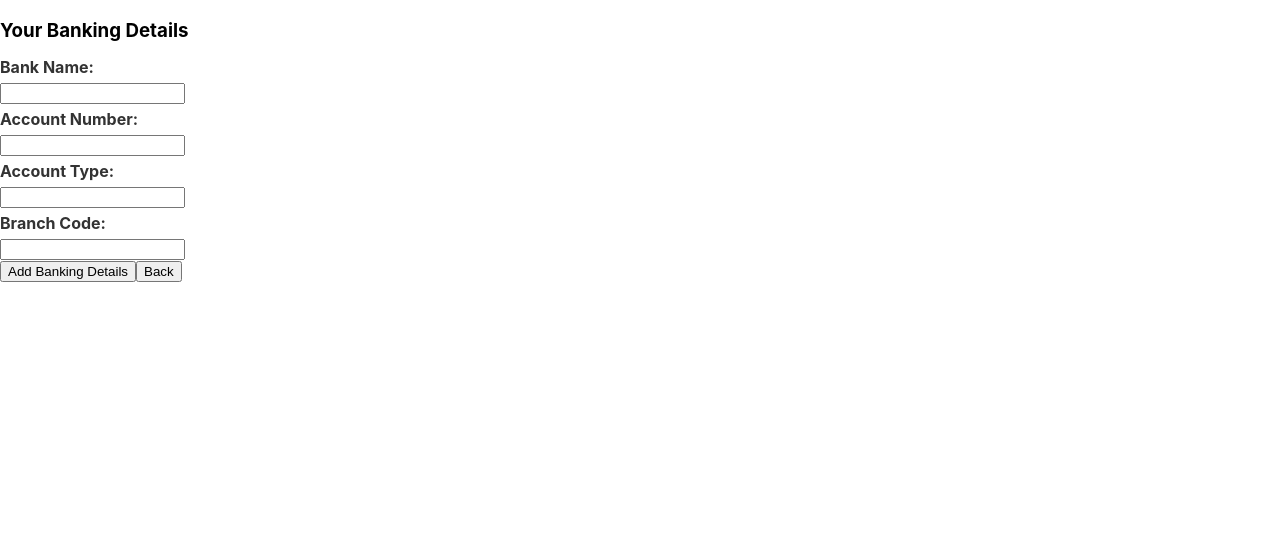
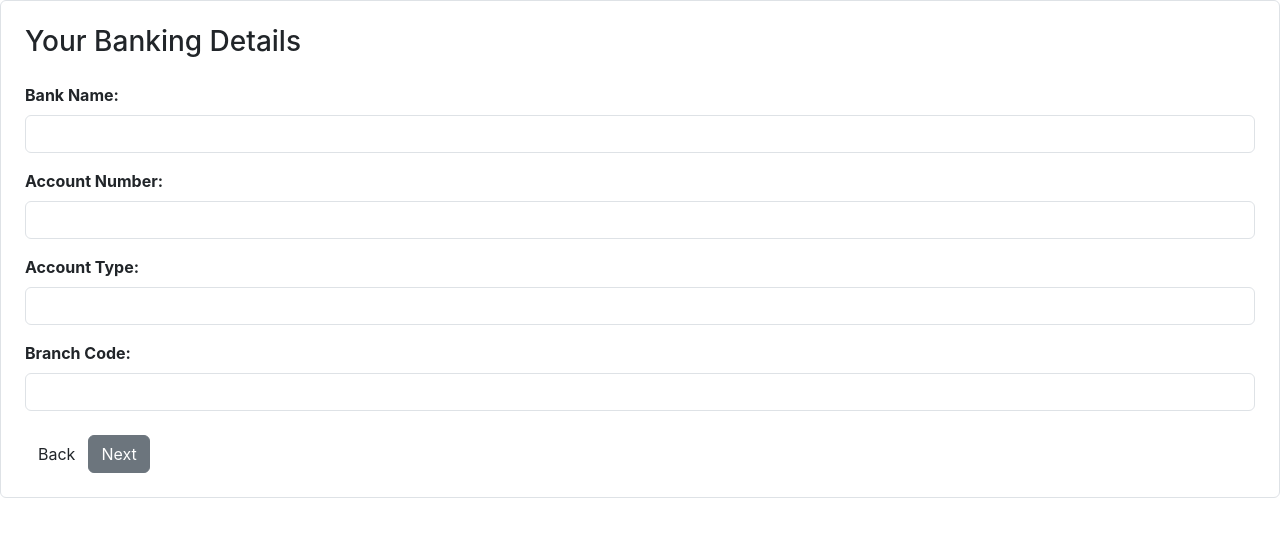
Before and after one commit to Keasanda/HR-System-main, a React (Create React App) app in the folder frontend/: page /add-banking-detail in a window 1280 px wide. Shown: the top 536 px of the page. Built offline with nearby package versions, Linux system fonts and the light colour scheme.

Commit message:
Frontend pages for two pages

```diff
--- a/frontend/public/index.html
+++ b/frontend/public/index.html
@@ -3,6 +3,8 @@
   <head>
     <meta charset="utf-8" />
     <link rel="icon" href="%PUBLIC_URL%/favicon.ico" />
+    <link href="https://cdn.jsdelivr.net/npm/bootstrap@5.3.3/dist/css/bootstrap.min.css" rel="stylesheet" integrity="sha384-QWTKZyjpPEjISv5WaRU9OFeRpok6YctnYmDr5pNlyT2bRjXh0JMhjY6hW+ALEwIH" crossorigin="anonymous">
+
     <meta name="viewport" content="width=device-width, initial-scale=1" />
     <meta name="theme-color" content="#000000" />
     <meta
--- a/frontend/src/AddBankingDetail.js
+++ b/frontend/src/AddBankingDetail.js
@@ -1,6 +1,6 @@
 import React, { useState } from "react";
 import { useNavigate } from "react-router-dom";
-
+import './AddBankingDetail';
 
 const AddBankingDetail = () => {
   const [bankName, setBankName] = useState(localStorage.getItem('bankName') || '');
@@ -23,12 +23,11 @@ const AddBankingDetail = () => {
   };
 
   return (
-    <div className="">
-      <form>
-        <h3>Your Banking Details</h3>
-        <div className="">
-          <div className="">
-            <p><strong>Bank Name:</strong></p>
+    <div className="form-container">
+      <form className="p-4 border rounded">
+        <h3 className="mb-4">Your Banking Details</h3>
+        <div className="mb-3">
+          <label className="form-label"><strong>Bank Name:</strong></label>
           <input
             type="text"
             value={bankName}
@@ -36,13 +35,13 @@ const AddBankingDetail = () => {
               setBankName(e.target.value);
               localStorage.setItem('bankName', e.target.value);
             }}
-              className=""
+            className="form-control"
             required
           />
         </div>
 
-          <div className="">
-            <p><strong>Account Number:</strong></p>
+        <div className="mb-3">
+          <label className="form-label"><strong>Account Number:</strong></label>
           <input
             type="text"
             value={accountNumber}
@@ -50,15 +49,13 @@ const AddBankingDetail = () => {
               setAccountNumber(e.target.value);
               localStorage.setItem('accountNumber', e.target.value);
             }}
-              className=""
+            className="form-control"
             required
           />
         </div>
-        </div>
 
-        <div className="">
-          <div className="">
-            <p><strong>Account Type:</strong></p>
+        <div className="mb-3">
+          <label className="form-label"><strong>Account Type:</strong></label>
           <input
             type="text"
             value={accountType}
@@ -66,13 +63,13 @@ const AddBankingDetail = () => {
               setAccountType(e.target.value);
               localStorage.setItem('accountType', e.target.value);
             }}
-              className=""
+            className="form-control"
             required
           />
         </div>
 
-          <div className="">
-            <p><strong>Branch Code:</strong></p>
+        <div className="mb-4">
+          <label className="form-label"><strong>Branch Code:</strong></label>
           <input
             type="text"
             value={branchCode}
@@ -80,18 +77,14 @@ const AddBankingDetail = () => {
               setBranchCode(e.target.value);
               localStorage.setItem('branchCode', e.target.value);
             }}
-              className=""
+            className="form-control"
             required
           />
         </div>
-        </div>
 
-        <button type="submit" className="">
-          Add Banking Details
-        </button>
-
-        <button onClick={handleNext} className="">
-          Back
+        <button type="button" onClick={() => navigate('/add-employee')} className="btn btn-Danger">Back</button>
+        <button type="button" onClick={handleNext} className="btn btn-secondary">
+          Next
         </button>
       </form>
     </div>
--- /dev/null
+++ b/frontend/src/AddBankingDetails.css
@@ -0,0 +1,7 @@
+.form-container {
+    max-width: 600px;
+    margin: auto;
+    border: 1px solid #ddd;
+    box-shadow: 0 2px 8px rgba(0, 0, 0, 0.1);
+    background-color: #f8f9fa;
+  }
--- a/frontend/src/Qualifications.js
+++ b/frontend/src/Qualifications.js
@@ -1,29 +1,25 @@
 import React, { useState, useEffect } from "react";
+import { useNavigate } from "react-router-dom";
 import axios from "axios";
-import QualificationsCSS from "./Qualifications.module.css";
+import './Qualifications';
 
 const Qualifications = () => {
   const [qualificationType, setQualificationType] = useState(localStorage.getItem('qualificationType') || '');
   const [yearCompleted, setYearCompleted] = useState(localStorage.getItem('yearCompleted') || '');
   const [institution, setInstitution] = useState(localStorage.getItem('institution') || '');
+  const navigate = useNavigate();
 
   useEffect(() => {
-    // Update local storage whenever the state changes
     localStorage.setItem('qualificationType', qualificationType);
     localStorage.setItem('yearCompleted', yearCompleted);
     localStorage.setItem('institution', institution);
   }, [qualificationType, yearCompleted, institution]);
 
   const handleSubmit = async () => {
-    // Retrieve formData or initialize if empty
     const formData = JSON.parse(localStorage.getItem("formData")) || {};
-
-    // Add qualifications to formData
     formData.qualificationType = qualificationType;
     formData.yearCompleted = new Date(yearCompleted).toISOString();
     formData.institution = institution;
-
-    // Save updated formData back to local storage
     localStorage.setItem("formData", JSON.stringify(formData));
 
     const completeFormData = {
@@ -33,7 +29,7 @@ const Qualifications = () => {
     try {
       await axios.post("http://localhost:5239/api/employee", completeFormData);
       alert("All data submitted successfully!");
-      localStorage.removeItem("formData"); // Clear local storage after submission
+      localStorage.removeItem("formData");
     } catch (error) {
       console.error("Error submitting data:", error);
       if (error.response && error.response.data) {
@@ -43,31 +39,46 @@ const Qualifications = () => {
   };
 
   return (
-    <div className={QualificationsCSS.container}>
-      <h2>Qualifications</h2>
-      <form>
+    <div className="form-container">
+      <form className="p-4 border rounded">
+        <h2 className="mb-4">Qualifications</h2>
+        <div className="mb-3">
+          <label className="form-label"><strong>Qualification Type:</strong></label>
           <input
             type="text"
+            className="form-control"
             placeholder="Qualification Type"
             value={qualificationType}
             onChange={(e) => setQualificationType(e.target.value)}
             required
           />
+        </div>
+
+        <div className="mb-3">
+          <label className="form-label"><strong>Year Completed:</strong></label>
           <input
             type="date"
-          placeholder="Year Completed"
+            className="form-control"
             value={yearCompleted}
             onChange={(e) => setYearCompleted(e.target.value)}
             required
           />
+        </div>
+
+        <div className="mb-3">
+          <label className="form-label"><strong>Institution:</strong></label>
           <input
             type="text"
+            className="form-control"
             placeholder="Institution"
             value={institution}
             onChange={(e) => setInstitution(e.target.value)}
             required
           />
-        <button type="button" onClick={handleSubmit}>Submit</button>
+        </div>
+
+        <button type="button" onClick={handleSubmit} className="btn btn-primary me-2">Home</button>
+        <button type="button" onClick={() => navigate('/add-banking-detail')} className="btn btn-secondary">Back</button>
       </form>
     </div>
   );
--- /dev/null
+++ b/frontend/src/Qulifcations.css
@@ -0,0 +1,7 @@
+.form-container {
+    max-width: 600px;
+    margin: auto;
+    border: 1px solid #ddd;
+    box-shadow: 0 2px 8px rgba(0, 0, 0, 0.1);
+    background-color: #f8f9fa;
+  }
```
Also changed, not shown: 12 other files (tests, documents, lock files or other folders). Lines whose indentation alone changed are shown as unchanged.
